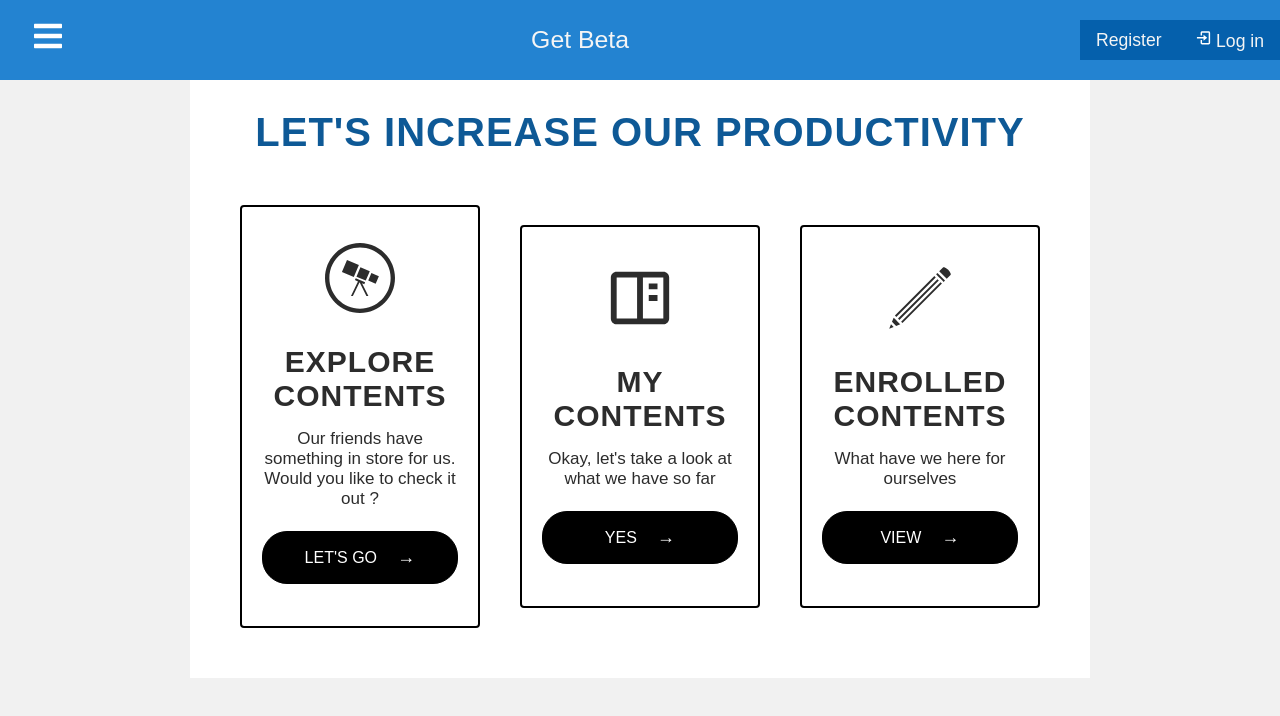
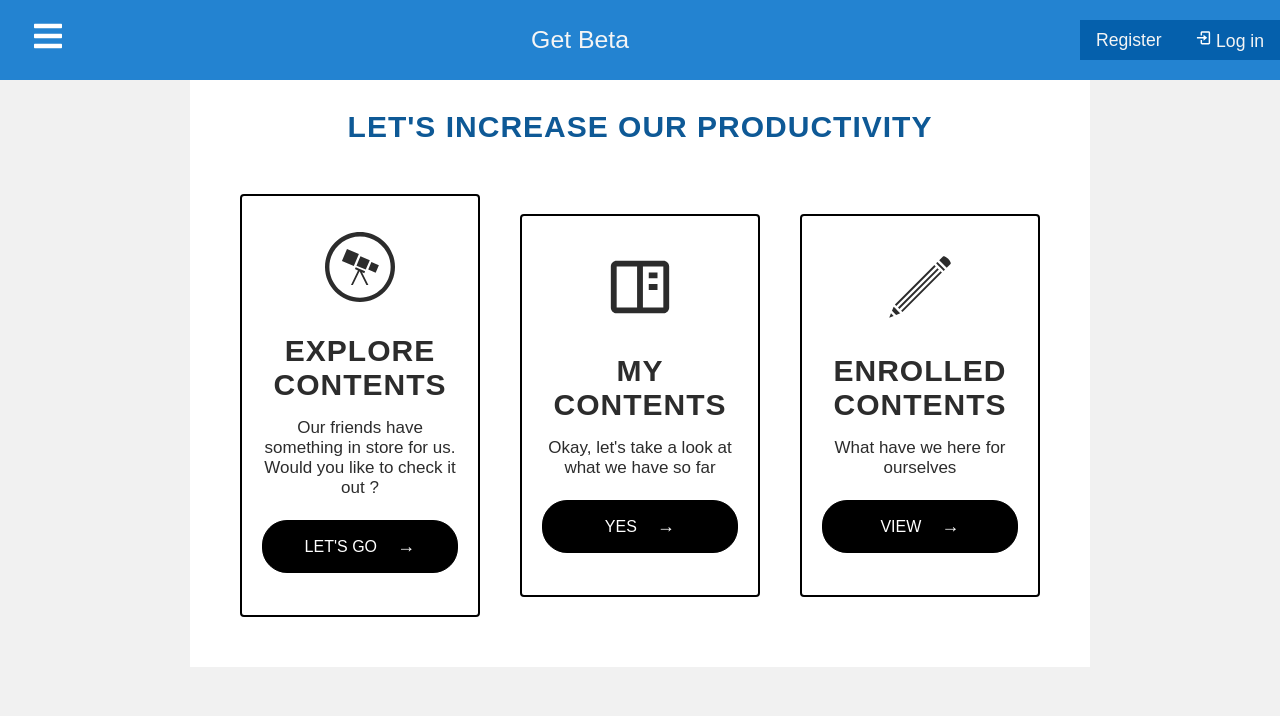
Before and after one commit to Saint-Prince/get-beta, a React (Create React App) app: page /contents in a window 1280 px wide. Shown: the top 716 px of the page. Built offline with nearby package versions, Linux system fonts and the light colour scheme; no server answers.

Commit message:
Added Content Component

```diff
--- a/src/App.js
+++ b/src/App.js
@@ -6,6 +6,7 @@ import Axios from "axios"
 import Home from "./pages/Home"
 import Reports from "./pages/Reports"
 import Content from "./components/contents/Content"
+import AllContents from "./components/contents/AllContents"
 import ProfilePage from "./components/profile/ProfilePage"
 import EditProfile from "./components/profile/EditProfile"
 import Login from "./components/Auth/Login"
@@ -59,6 +60,7 @@ function App() {
             <Route exact path="/profile" component={ProfilePage} />
             <Route exact path="/profile/edit/:id" component={EditProfile} />
             <Route exact path="/contents" component={Content} />
+            <Route exact path="/allcontents" component={AllContents} />
             <Route exact path="/reports" component={Reports} />
           </Switch>
         </div>
--- /dev/null
+++ b/src/components/contents/AllContents.js
@@ -0,0 +1,7 @@
+import React from "react"
+
+function AllContents () {
+    return <h1> AllContents Page </h1>
+}
+
+export default AllContents;
--- a/src/components/contents/Content.js
+++ b/src/components/contents/Content.js
@@ -16,7 +16,7 @@ function Content () {
                     <p className="card-text">
                         Our friends have something in store for us. Would you like to check it out ?
                     </p>
-                    <Link to="#" className="card-btn">
+                    <Link to="/allcontents" className="card-btn">
                         Let's Go <span> &rarr; </span>
                     </Link>
                 </div>
--- a/src/components/contents/contents.css
+++ b/src/components/contents/contents.css
@@ -7,7 +7,7 @@
 }
 .contents h1 {
     color: #0e5996;
-    font-size: 40px;
+    font-size: 30px;
     margin: 0 0 30px 0;
     text-transform: uppercase;
     letter-spacing: 1px;
```
